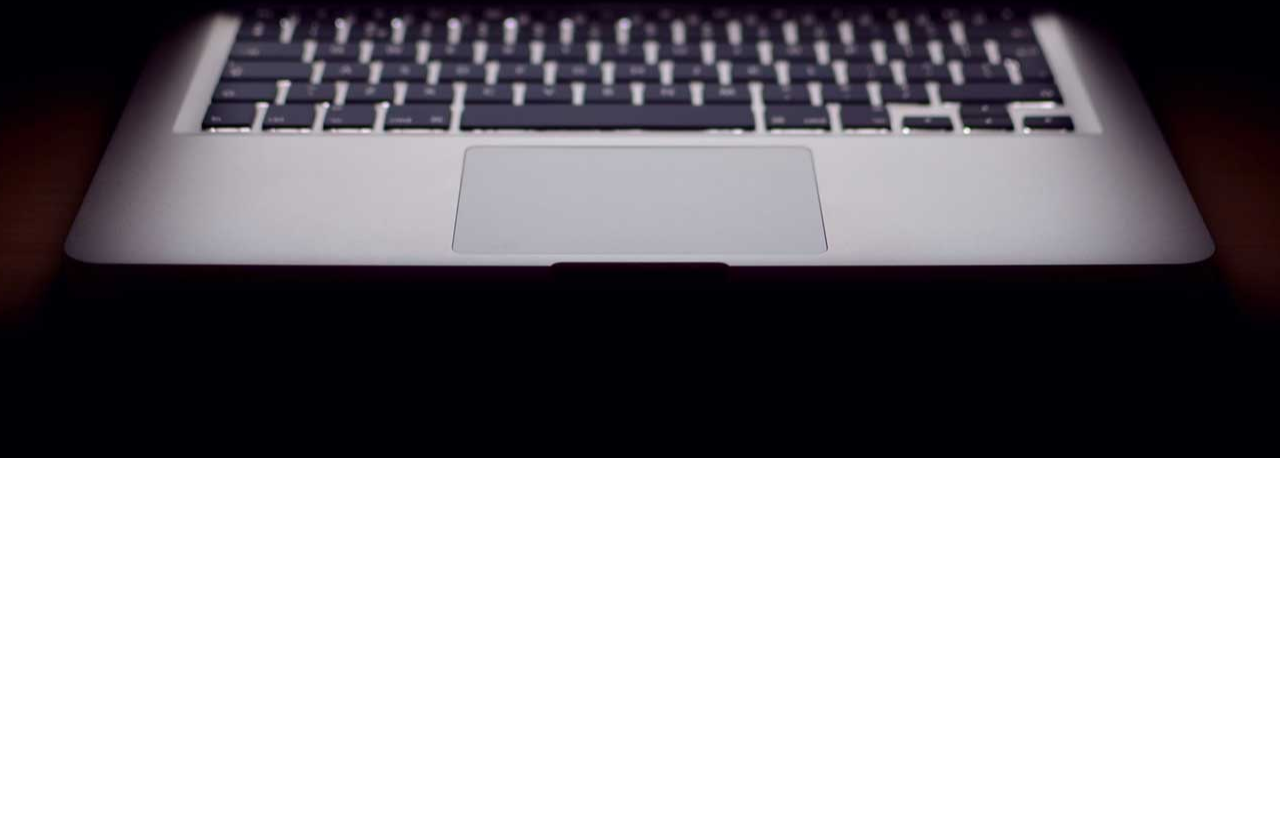
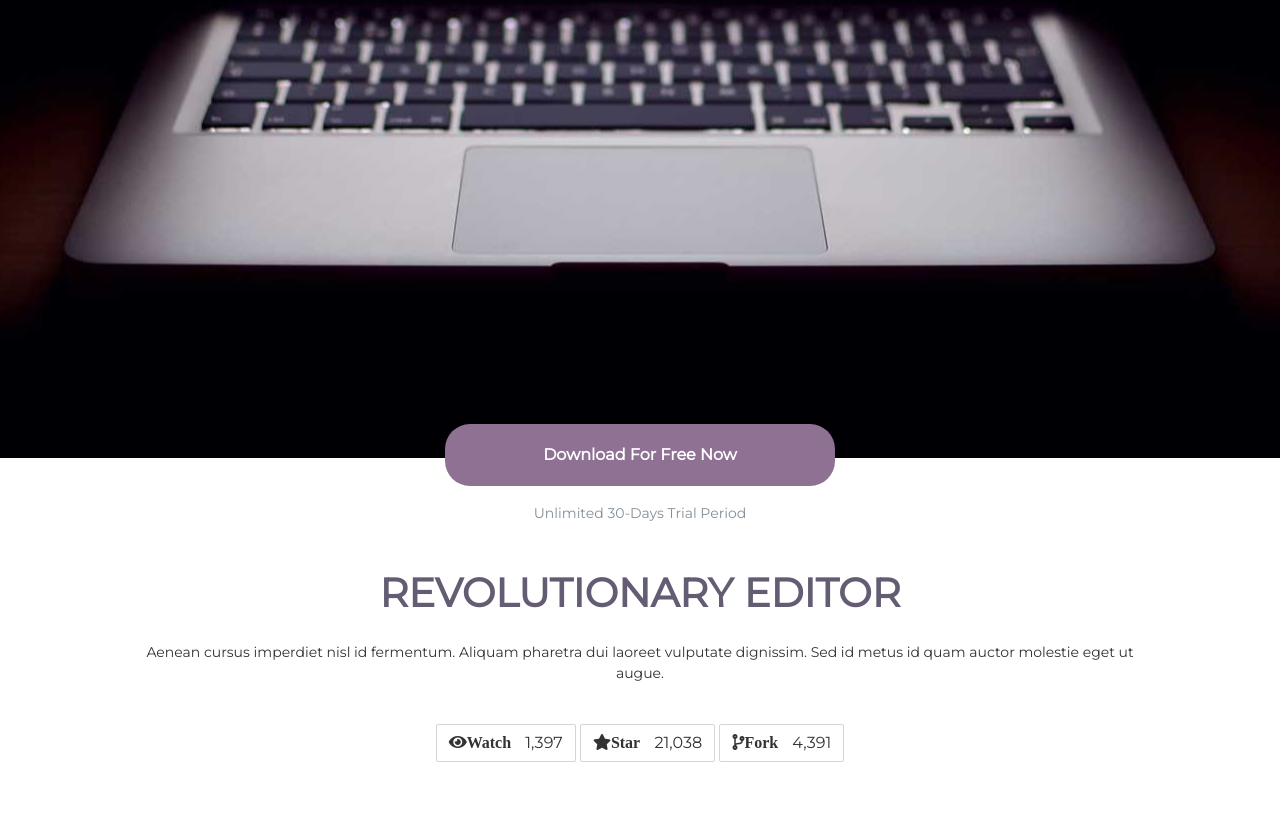
Before and after one commit to GeekHub-FrontEnd-CMS-Online-8/Aleksandr_Plakhotnii_HW_7, a plain HTML site: page app/index.html in a window 1280 px wide. Shown: the part 446-1278 px from the top of the page. Before the commit the page ends 904 px from the top, so only its background shows below. Drawn offline with nearby package versions, Linux system fonts and the light colour scheme.

Commit message:
Add new section

```diff
--- a/app/index.html
+++ b/app/index.html
@@ -5,6 +5,7 @@
     <meta name="viewport" content="width=device-width, initial-scale=1, shrink-to-fit=no">
     <link rel="stylesheet" href="https://stackpath.bootstrapcdn.com/bootstrap/4.1.3/css/bootstrap.min.css">
     <link href="https://fonts.googleapis.com/css?family=Montserrat" rel="stylesheet">
+    <link rel="stylesheet" href="https://use.fontawesome.com/releases/v5.5.0/css/all.css" integrity="sha384-B4dIYHKNBt8Bc12p+WXckhzcICo0wtJAoU8YZTY5qE0Id1GSseTk6S+L3BlXeVIU" crossorigin="anonymous">
     <link rel="stylesheet" href="css/style.css">
     <title>HW_7</title>
 </head>
@@ -46,10 +47,40 @@
         </div>
     </div>
 </header>
-<section>
+<section class="app">
     <h1>Fork App</h1>
     <p>A real gamechanger in the world of web development</p>
     <p>v. 2.8 For Mac and Windows</p>
+</section>
+<div class="download">
+    <button type="button">Download For Free Now</button>
+</div>
+<section class="editor">
+    <div class="container-fluid">
+        <div class="row justify-content-center">
+            <div class="col-10">
+                <p>Unlimited 30-Days Trial Period</p>
+                <h2>Revolutionary editor</h2>
+                <p>Aenean cursus imperdiet nisl id fermentum. Aliquam pharetra dui laoreet
+                    vulputate dignissim. Sed id metus id quam auctor molestie eget ut augue.
+                </p>
+                <div class="git-buttons">
+                    <div class="btn">
+                        <a href="#"><i class="fas fa-eye">Watch</i></a>
+                        <span><a href="#">1,397</a></span>
+                    </div>
+                    <div class="btn">
+                        <a href="#"><i class="fas fa-star">Star</i></a>
+                        <span><a href="#">21,038</a></span>
+                    </div>
+                    <div class="btn">
+                        <a href="#"><i class="fas fa-code-branch">Fork</i></a>
+                        <span><a href="#">4,391</a></span>
+                    </div>
+                </div>
+            </div>
+        </div>
+    </div>
 </section>
 <!--Scripts-->
 <script src="libs/jquery/dist/jquery.slim.js"></script>
--- a/app/scss/style.scss
+++ b/app/scss/style.scss
@@ -33,9 +33,12 @@ body {
   font-size: 16px;
   text-transform: capitalize;
   font-weight: bold;
+  &:hover {
+    cursor: pointer;
+  }
 }
 
-section {
+.app {
   background: url("../img/section-1-bg.jpg") no-repeat center;
   height: 800px;
   text-align: center;
@@ -53,3 +56,65 @@ section {
     }
   }
 }
+
+.download {
+  position: relative;
+  button {
+    position: absolute;
+    bottom: -28px;
+    left: 50%;
+    transform: translate(-50%, 0);
+    background: #8f7194;
+    border: none;
+    border-radius: 25px;
+    width: 390px;
+    height: 62px;
+    color: #fff;
+    font-weight: bold;
+    &:hover {
+      cursor: pointer;
+    }
+  }
+}
+
+.editor {
+  text-align: center;
+  p {
+    margin-top: 45px;
+    font-size: 14px;
+    color: #848e97;
+  }
+  h2 {
+    font-size: 40px;
+    color: #635c73;
+    font-weight: bold;
+    text-transform: uppercase;
+    margin-top: 45px;
+    & + p {
+      margin-top: 25px;
+      color: #323232;
+      font-size: 14px;
+    }
+  }
+}
+
+.git-buttons {
+  margin-top: 40px;
+  margin-bottom: 70px;
+  .btn {
+    border: 1px solid #d5d5d5;
+    border-radius: 2px;
+    a {
+      color: #333333;
+
+      i {
+        padding-right: 10px;
+      }
+    span {
+      a {
+        border: 1px solid #d5d5d5;
+      }
+    }
+    }
+  }
+}
```
Also changed, not shown: app/css/style.css, app/scss/style.css, 1 other file.
